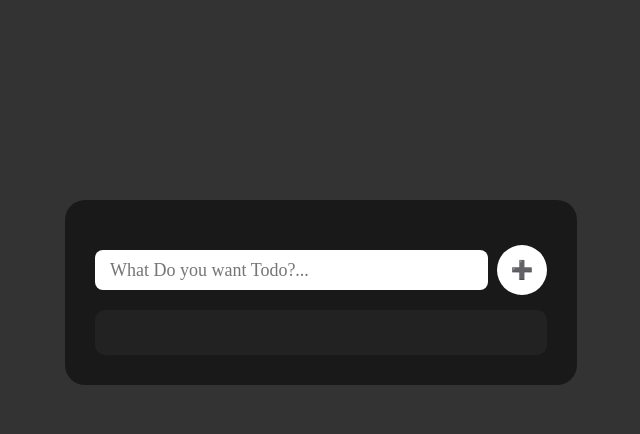
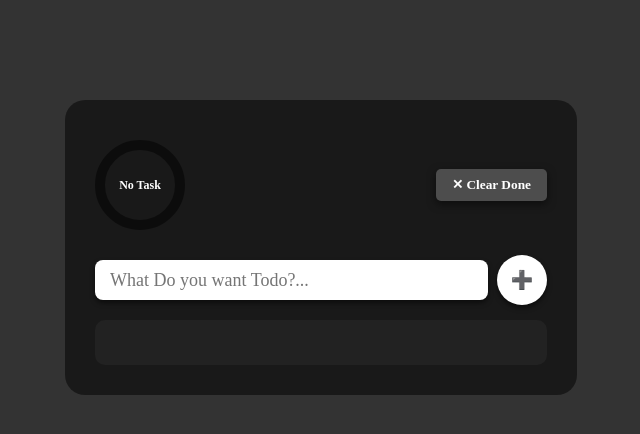
Before and after one commit to CRIMSON-CORP/React-Todo-App, a React (Create React App) app in the folder TodoList Pro/: page / in a window 1280 px wide. Shown: the top 434 px of the page, without its empty margins (319-959 px from the left). Built offline with nearby package versions, Linux system fonts and the light colour scheme.

Commit message:
First Commit For the Todo App

```diff
--- a/TodoList Pro/src/Components/App.js
+++ b/TodoList Pro/src/Components/App.js
@@ -1,4 +1,4 @@
-import React, { useState } from "react";
+import React, { useState, useEffect } from "react";
 import uuid from "uuid";
 import Input from "./Inner Component/Input";
 import List from "./Inner Component/List";
@@ -6,12 +6,27 @@ import List from "./Inner Component/List";
 export default function App() {
     const [Todo, setTodo] = useState({});
     const [TodoListArray, setTodoListArray] = useState([]);
+    const [done, setDone] = useState(0);
+    const [progress, setProgress] = useState("");
+
+    useEffect(() => {
+        const DoneTodos = TodoListArray.filter((arr) => {
+            return arr.completed === true;
+        });
+        var progress, length;
+        progress = length = Math.floor((DoneTodos.length / TodoListArray.length) * 100);
+        isNaN(progress) ? (progress = 0) : (progress = length);
+
+        setProgress(progress);
+        setDone(DoneTodos.length);
+    }, [progress, TodoListArray]);
 
     function sendProps() {
-        Todo.Todo === null ? alert("Fill Box") : setSend();
+        Todo.Todo === undefined ? alert("Fill Box") : setSend();
+        document.getElementById("inputBox").focus();
     }
     function sendKeyProps({ keyCode }) {
-        if (Todo.Todo !== null) {
+        if (Todo.Todo !== undefined) {
             if (keyCode === 13) setSend();
         } else alert("Fill Box");
     }
@@ -22,11 +37,12 @@ export default function App() {
         });
         document.getElementById("inputBox").value = null;
         Todo.id = uuid.v4();
+        Todo.completed = false;
         setTodoListArray((prev) => [...prev, Todo]);
     }
 
     function setInput({ target: { value } }) {
-        setTodo({ Todo: value, completed: false });
+        setTodo({ Todo: value });
     }
 
     function updateTodo(id) {
@@ -48,8 +64,57 @@ export default function App() {
         );
     }
 
+    function clearDone() {
+        setTodoListArray(
+            TodoListArray.filter((arr) => {
+                return arr.completed === false;
+            })
+        );
+    }
+
     return (
         <div className="container">
+            <div className="control">
+                <div className="box">
+                    <div className="percent">
+                        <svg>
+                            <linearGradient id="grad" x1="0" y1="0" x2="100%" y2="100%">
+                                <stop offset="0%" stopColor="#ff0612"></stop>
+                                <stop offset="100%" stopColor="#6544ff"></stop>
+                            </linearGradient>
+                            <circle cx="50%" cy="50%" r="40" className="dark"></circle>
+
+                            <circle
+                                cx="50%"
+                                cy="50%"
+                                r="40"
+                                style={{ strokeDashoffset: 251 - (251 * progress) / 100 }}
+                            ></circle>
+                        </svg>
+                        <div className="number">
+                            {progress !== 0 || TodoListArray.length !== 0 ? (
+                                <>
+                                    <h2>
+                                        {progress}
+                                        <span>%</span>
+                                    </h2>
+                                    <span className="comp">completed</span>
+                                </>
+                            ) : (
+                                <h2 className="empty">No Task</h2>
+                            )}
+                        </div>
+                    </div>
+                    {/* <div className="text">Progress</div> */}
+                </div>
+                <button
+                    onClick={clearDone}
+                    disabled={done === 0 ? true : false}
+                    className={done === 0 ? "disable" : "clear"}
+                >
+                    &#10005; Clear Done
+                </button>
+            </div>
             <Input
                 props={{
                     sendProps: sendProps,
--- a/TodoList Pro/src/style.css
+++ b/TodoList Pro/src/style.css
@@ -5,11 +5,16 @@
     box-sizing: border-box;
     color: white;
 }
+
+body {
+    min-height: 100vh;
+}
 #root {
     width: 100%;
     min-height: 100vh;
     background: #333;
     user-select: none;
+    padding-top: 100px;
 }
 
 .input {
@@ -53,12 +58,18 @@ input[type="text"] {
     -ms-transition: 0.5s ease;
     -o-transition: 0.5s ease;
     width: 100%;
+    box-shadow: 0px 3px 5px rgba(0, 0, 0, 0.5);
 }
 
 .input-container {
     width: 87%;
     height: 45px;
     position: relative;
+    border-radius: 8px;
+    -webkit-border-radius: 8px;
+    -moz-border-radius: 8px;
+    -ms-border-radius: 8px;
+    -o-border-radius: 8px;
 }
 
 input:focus,
@@ -101,16 +112,15 @@ input:valid + div::before {
 .input::before {
     width: calc(100% + 6px);
     height: calc(100% + 6px);
-    background: rgb(0, 195, 255);
+    background: #6544ff;
     z-index: 10;
 }
 
 .container {
     width: 40%;
     min-height: 1px;
-    margin: auto;
-    position: absolute;
-    top: 25%;
+    position: relative;
+    top: 0%;
     left: 30%;
     display: block;
     background: rgba(0, 0, 0, 0.5);
@@ -139,6 +149,7 @@ div.plus span {
     justify-content: center;
     cursor: pointer;
     font-size: 18px;
+    box-shadow: 0px 3px 5px rgba(0, 0, 0, 0.5);
 }
 
 .inputBlock {
@@ -327,3 +338,128 @@ label {
     align-items: center;
     flex: 80%;
 }
+
+.control {
+    display: flex;
+    flex-flow: row wrap;
+    justify-content: space-between;
+    align-items: center;
+    padding: 10px 0;
+}
+
+.container button.clear,
+.container button.disable {
+    margin-left: auto;
+    display: inline-block;
+    border: none;
+    outline: none;
+    padding: 8px 16px;
+    border-radius: 5px;
+    -webkit-border-radius: 5px;
+    -moz-border-radius: 5px;
+    -ms-border-radius: 5px;
+    -o-border-radius: 5px;
+    cursor: pointer;
+    background: #d32f2f;
+    box-shadow: 0px 3px 8px #3f0101;
+    font-weight: 600;
+    transition: 0.5s ease;
+    -webkit-transition: 0.5s ease;
+    -moz-transition: 0.5s ease;
+    -ms-transition: 0.5s ease;
+    -o-transition: 0.5s ease;
+}
+
+.container button.disable {
+    background: rgb(77, 77, 77);
+    box-shadow: 0px 3px 8px rgba(0, 0, 0, 0.5);
+}
+
+/* progress bar */
+
+.box {
+    display: flex;
+    position: relative;
+    width: 90px;
+    height: 90px;
+    justify-content: center;
+    align-items: center;
+}
+
+.box .percent {
+    position: relative;
+    height: 90px;
+    width: 90px;
+}
+
+.box svg {
+    width: 90px;
+    height: 90px;
+    position: relative;
+}
+
+.box svg circle {
+    width: 90px;
+    height: 90px;
+    fill: none;
+    stroke-width: 10px;
+    stroke-dasharray: 251;
+    stroke-dashoffset: 251;
+    stroke-linecap: round;
+    transition: 0.5s ease;
+    -webkit-transition: 0.5s ease;
+    -moz-transition: 0.5s ease;
+    -ms-transition: 0.5s ease;
+    -o-transition: 0.5s ease;
+    position: relative;
+}
+.box svg circle.dark {
+    stroke: rgba(0, 0, 0, 0.5);
+    stroke-dasharray: 0;
+    stroke-dashoffset: 0;
+}
+
+.box svg circle + circle {
+    stroke: url("#grad");
+}
+
+.box .number {
+    position: absolute;
+    top: 50%;
+    left: 50%;
+    width: 100%;
+    height: 100%;
+    transform: translate(-50%, -50%);
+    font-size: 18px;
+    -webkit-transform: translate(-50%, -50%);
+    -moz-transform: translate(-50%, -50%);
+    -ms-transform: translate(-50%, -50%);
+    -o-transform: translate(-50%, -50%);
+    grid-template-rows: 80% 30%;
+    text-align: center;
+    display: flex;
+    justify-content: center;
+    align-items: center;
+    flex-direction: column;
+}
+
+.number span {
+    font-size: 12px;
+}
+
+.number h2 {
+    font-size: 22px;
+}
+
+span.comp {
+    font-size: 9px;
+    font-weight: 400;
+    transform: translateY(-5px);
+    -webkit-transform: translateY(-5px);
+    -moz-transform: translateY(-5px);
+    -ms-transform: translateY(-5px);
+    -o-transform: translateY(-5px);
+}
+h2.empty {
+    font-size: 12px;
+}
```
